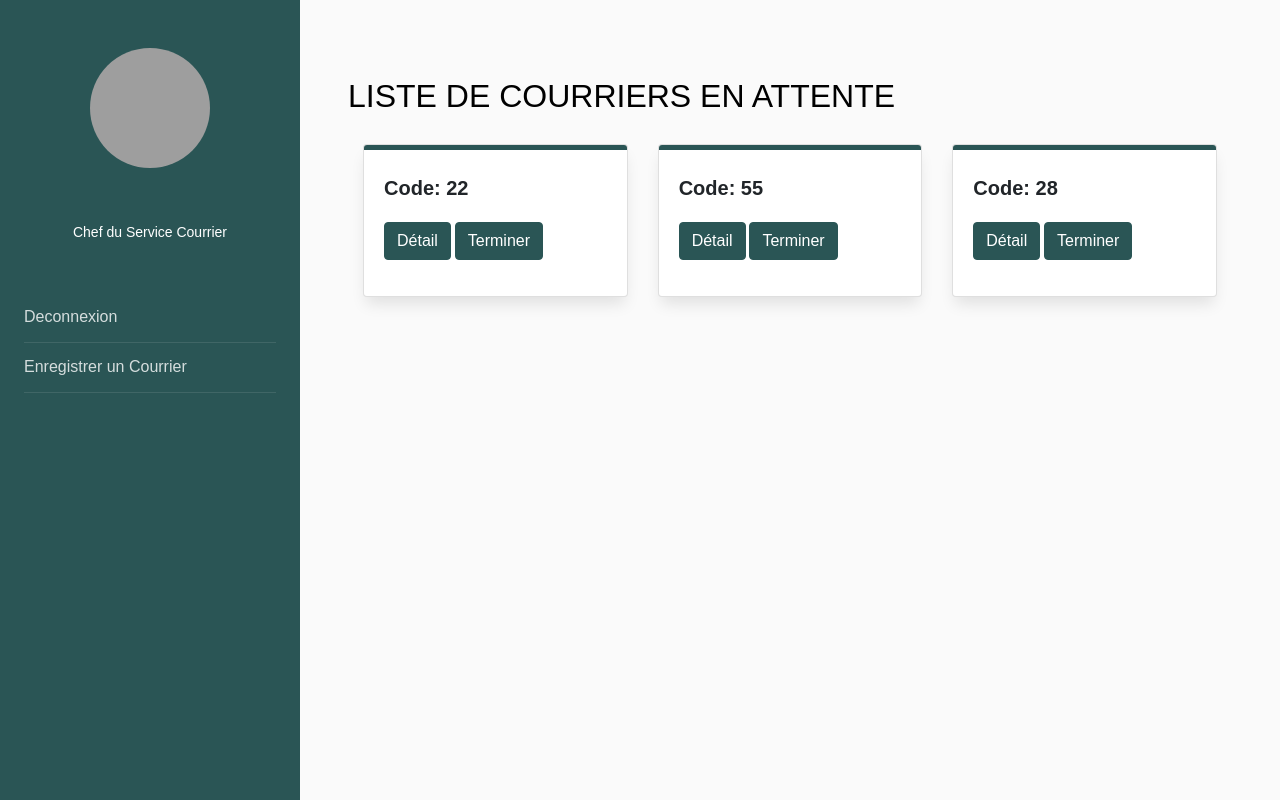
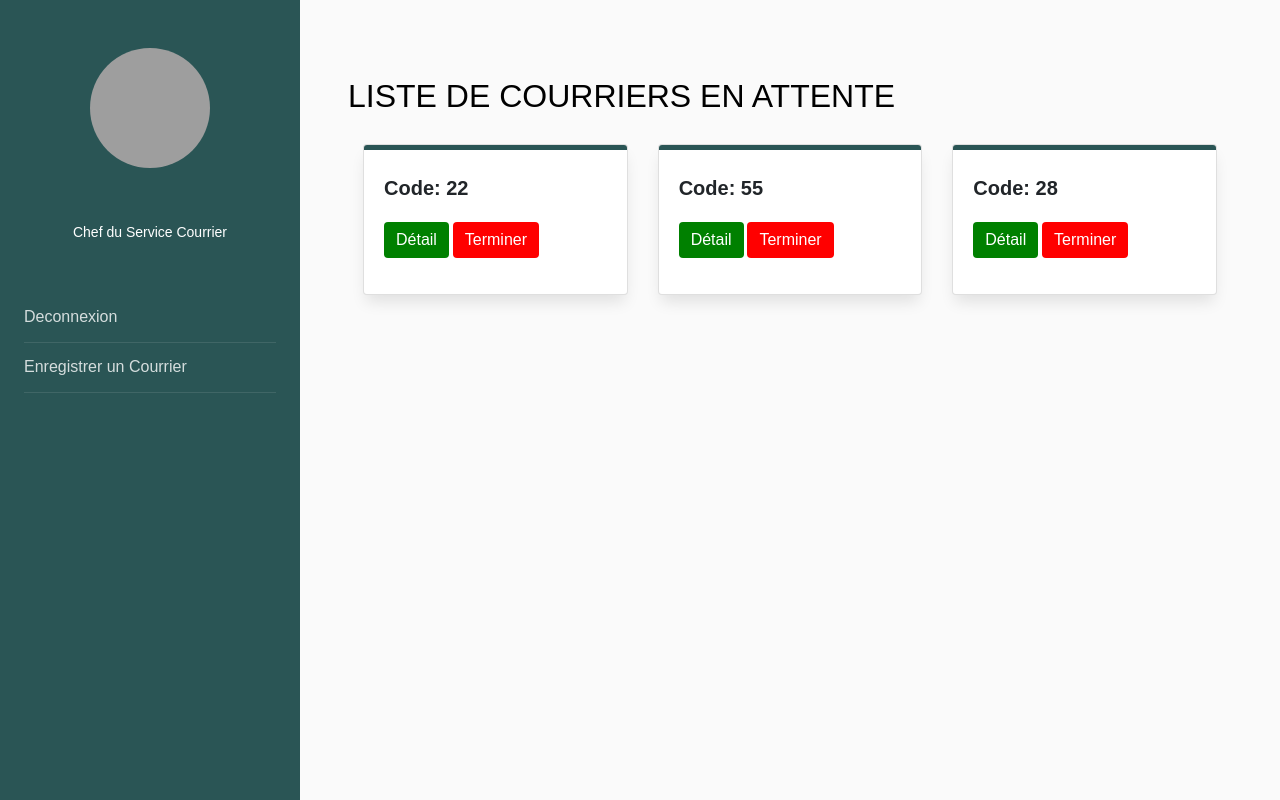
Before and after one commit to joan30122001/COURRIER, a Django app: page /courrier_attente/ in a window 1280 px wide. Run offline with Django 4.2, Linux system fonts and the light colour scheme; data comes from the database, SQL or seed files in the repository; some libraries are stand-ins or nearby versions; grey boxes are pictures that could not be loaded.

Commit message:
modifications

```diff
--- a/senat/templates/courrier_attente.html
+++ b/senat/templates/courrier_attente.html
@@ -194,7 +194,7 @@ a[data-toggle="collapse"] {
     -o-transition: all 0.3s;
     transition: all 0.3s;
 }
-.btn.btn-primary {
+/*.btn.btn-primary {
     background: #2a5555;
     border-color: #2a5555;
 }
@@ -202,7 +202,7 @@ a[data-toggle="collapse"] {
 .btn.btn-primary:focus {
     background: #2a5555 !important;
     border-color: #2a5555 !important;
-}
+}*/
 </style>
 
 </head>
@@ -281,9 +281,9 @@ a[data-toggle="collapse"] {
                                         Code: {{ courriers.code }}
                                     <p>
                                     <a style="color: black" href=" {% url 'senat:courrier_attente_detail' courriers.id %} ">
-                                        <button type="button" class="btn btn-primary">Détail</button>
+                                        <button type="button" class="btn btn-primary" style="background-color: green; border: none">Détail</button>
                                     </a>
-                                    <button type="button" class="btn btn-primary" data-toggle="modal" data-target="#exampleModal">Terminer</button>
+                                    <button type="button" class="btn btn-primary" style="background-color: red; border: none" data-toggle="modal" data-target="#exampleModal">Terminer</button>
                                     <div class="modal fade" id="exampleModal" tabindex="-1" role="dialog" aria-labelledby="exampleModalLabel" aria-hidden="true">
                                         <div class="modal-dialog" role="document">
                                           <div class="modal-content">
@@ -297,10 +297,10 @@ a[data-toggle="collapse"] {
                                               En cliquant sur OUI vous confirmez avoir traité le courrier
                                             </div>
                                             <div class="modal-footer">
-                                              <button type="button" class="btn btn-secondary" data-dismiss="modal">NON</button>
+                                              <button type="button" style="background-color: red; border: none" class="btn btn-secondary" data-dismiss="modal">NON</button>
                                               <a style="color: black" href="  ">
                                                 {% comment %} <form method="post"> {% endcomment %}
-                                                <button type="button" class="btn btn-primary">OUI</button>
+                                                <button type="button" style="background-color: green; border: none" class="btn btn-primary">OUI</button>
                                               {% comment %} </form> {% endcomment %}
                                               </a>
                                             </div>
```
